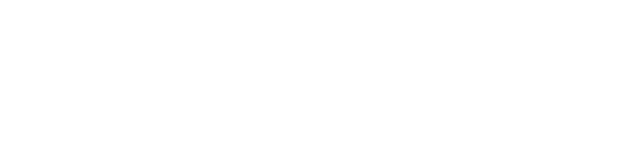
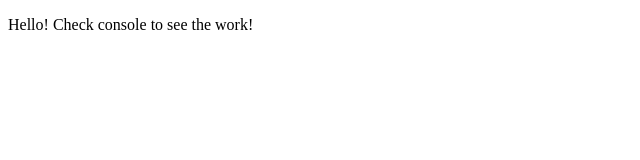
Before and after one commit to gabecagara/igme230, a plain HTML site: page week9a/hello.html in a window 1280 px wide. Shown: the whole page, without its empty margins (0-640 px from the left). Drawn offline with Linux system fonts and the light colour scheme.

Commit message:
final hellohtml

```diff
--- a/week9a/hello.html
+++ b/week9a/hello.html
@@ -7,6 +7,7 @@
 </head>
 
 <body>
+    <p>Hello! Check console to see the work!</p>
     <script>
         // Common JS Objects
 let colors = ["red","green","blue"]; // Array literal
```
